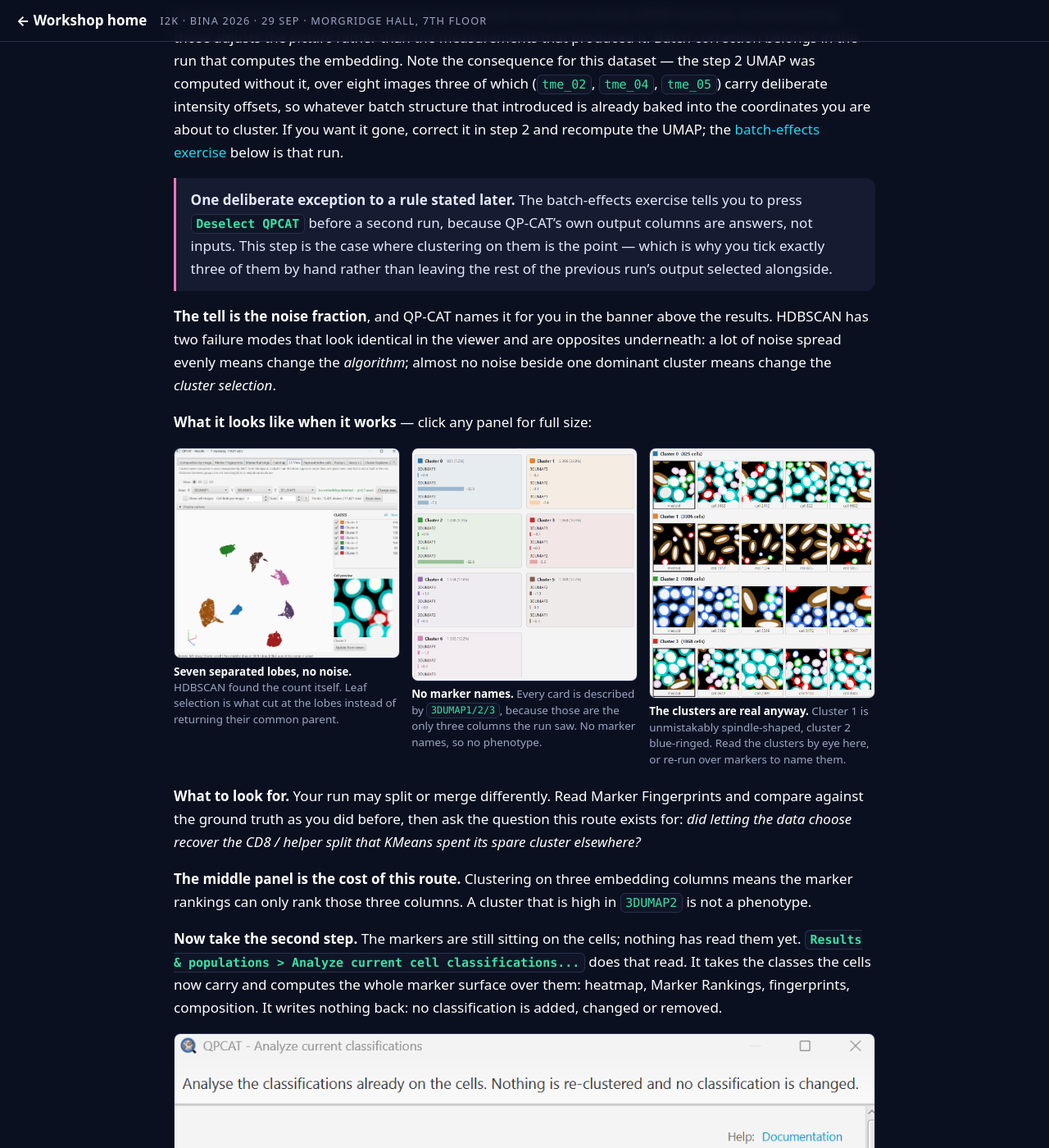
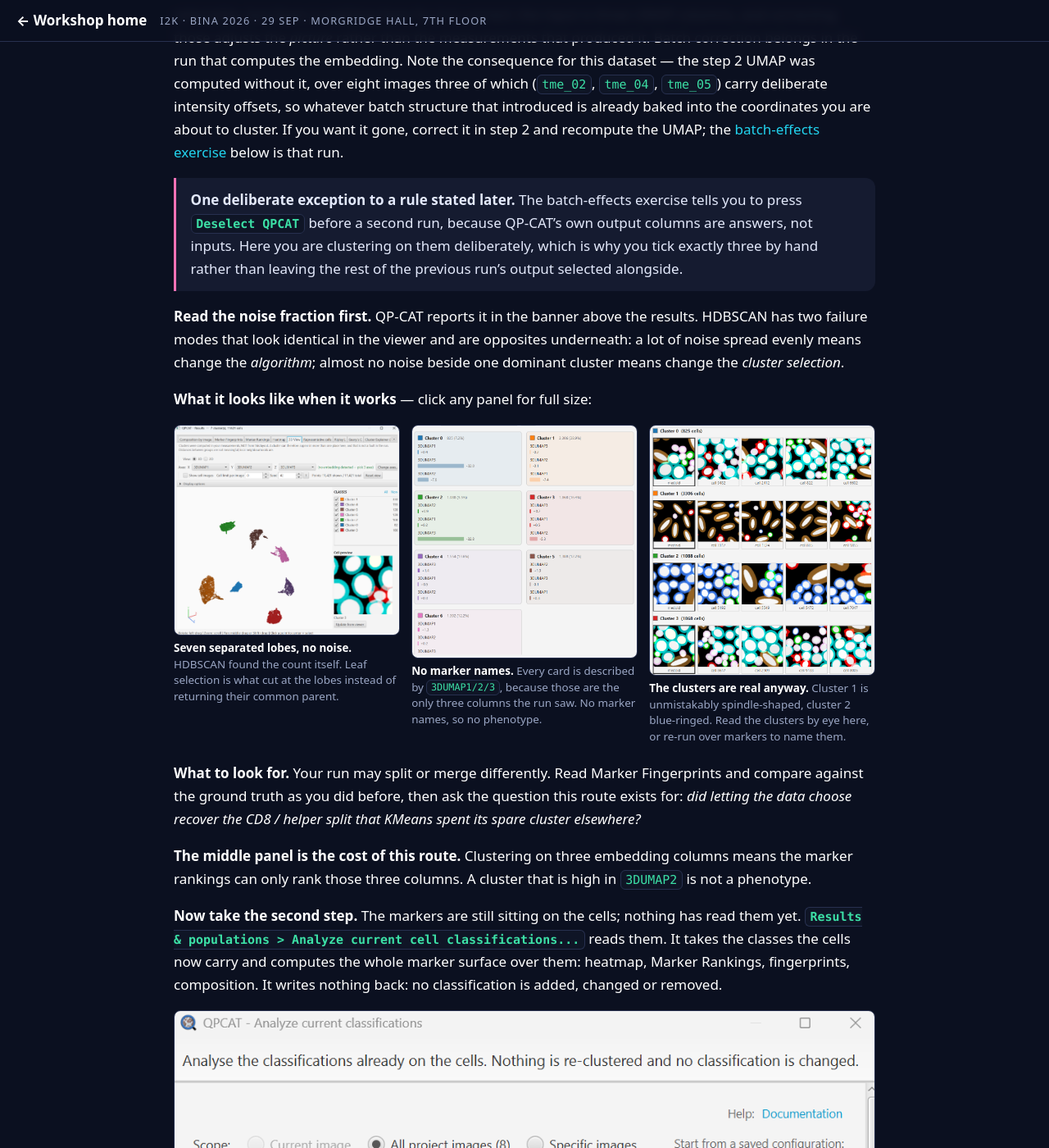
Before and after one commit to MichaelSNelson/BINA-I2K-2026-QuPath-Extensions, a Jekyll site: the page built from docs/03-qp-cat-cell-analysis-tools.md, in a window 1280 px wide and 1400 px high, scrolled down 9051 px. Shown: the whole window at 82% size. Built offline with Jekyll 4.4.1, drawn with Linux system fonts in a browser that asks for light colours; some of the changed text lies outside the part shown.

Commit message:
QP-CAT guide: drop six more idiom flourishes for plain statements
"The tell is the noise fraction" -> "Read the noise fraction first." The
sentence was announcing that a fact mattered instead of telling the reader what
to do with it. Same register in five other places:

  gives itself away        -> shows itself
  the pair worth remembering -> the pair
  the contrast is stark, and it is the point -> the contrast is stark
  does that read           -> reads them
  the case where clustering on them is the point -> clustering on them deliberately

Verified with the humanizer precision check: these six prose edits are the only
changes, and no UI label, menu path, code span or number moved.

Claude-Session: https://claude.ai/code/session_01TZFXuLKiz1DgbomrTgfDTw

```diff
--- a/docs/03-qp-cat-cell-analysis-tools.md
+++ b/docs/03-qp-cat-cell-analysis-tools.md
@@ -421,11 +421,11 @@ cluster. If you want it gone, correct it in step 2 and recompute the UMAP; the
 
 > **One deliberate exception to a rule stated later.** The batch-effects exercise tells you to
 > press **`Deselect QPCAT`** before a second run, because QP-CAT's own output columns are
-> answers, not inputs. This step is the case where clustering on them is the point — which is
-> why you tick exactly three of them by hand rather than leaving the rest of the previous
-> run's output selected alongside.
+> answers, not inputs. Here you are clustering on them deliberately, which is why you
+> tick exactly three by hand rather than leaving the rest of the previous run's output
+> selected alongside.
 
-**The tell is the noise fraction**, and QP-CAT names it for you in the banner above the
+**Read the noise fraction first.** QP-CAT reports it in the banner above the
 results. HDBSCAN has two failure modes that look identical in the viewer and are opposites
 underneath: a lot of noise spread evenly means change the *algorithm*; almost no noise beside
 one dominant cluster means change the *cluster selection*.
@@ -461,7 +461,7 @@ is high in `3DUMAP2` is not a phenotype.
 
 **Now take the second step.** The markers are still sitting
 on the cells; nothing has read them yet.
-**`Results & populations > Analyze current cell classifications...`** does that read. It takes
+**`Results & populations > Analyze current cell classifications...`** reads them. It takes
 the classes the cells now carry and computes the whole marker surface over them: heatmap,
 Marker Rankings, fingerprints, composition. It writes nothing back: no classification is
 added, changed or removed.
@@ -569,7 +569,7 @@ three **jointly** — about 4,200 cells, still fast.
 
 1. Open the new **Composition by area** tab. Each image is an independent area, so you get
     one row per image.
-2. The contrast is stark, and it is the point:
+2. The contrast is stark:
 
     | | `tme_00` | `tme_06` | `tme_07` |
     |---|---|---|---|
```
Also changed, not shown: other parts of docs/03-qp-cat-cell-analysis-tools.md (+2 -2 lines).
